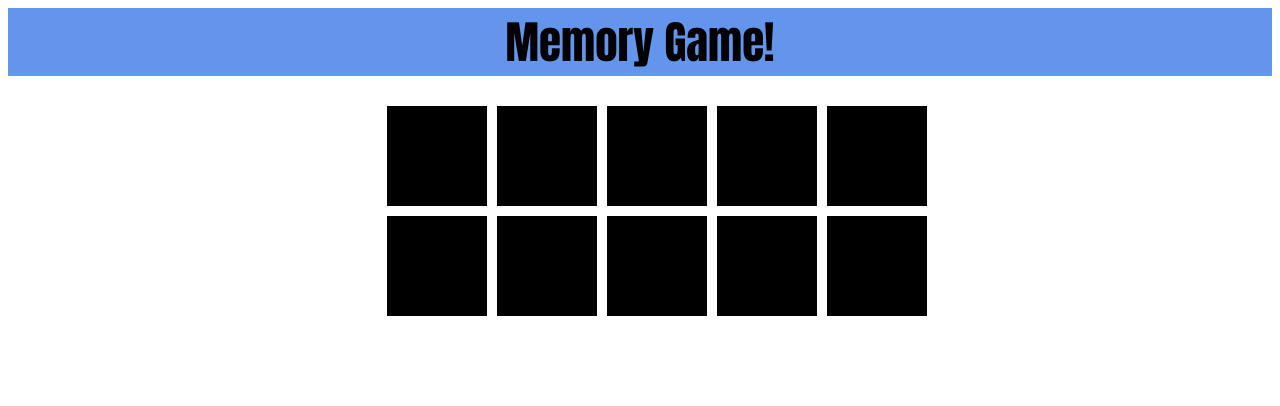
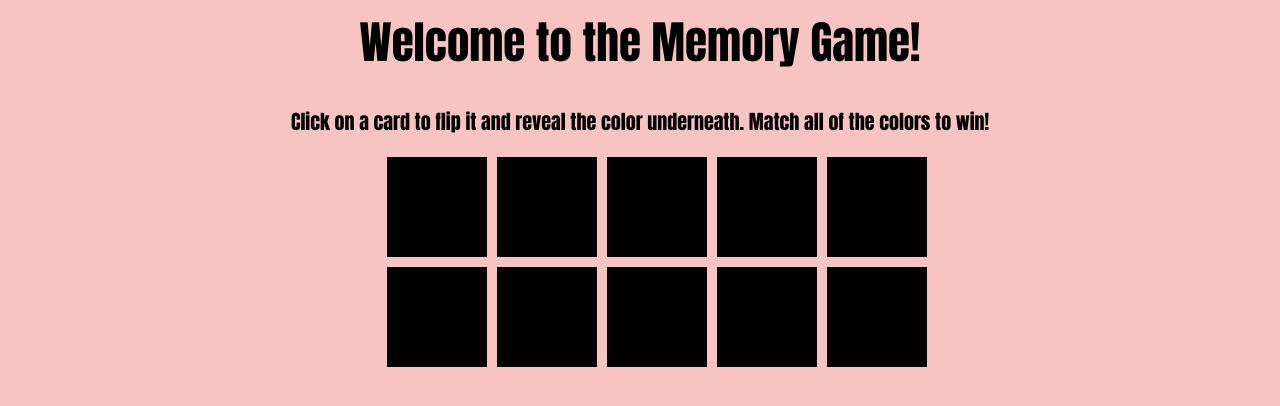
Before and after one commit to ae-taylor/memory-game, a plain HTML site: page index.html in a window 1280 px wide. Drawn offline with Linux system fonts and the light colour scheme.

Commit message:
updated styling & added timeout for win condition so that last card flips before alert

```diff
--- a/index.html
+++ b/index.html
@@ -6,7 +6,8 @@
 </head>
 <body>
 
-<h1 class="header">Memory Game!</h1>
+<h1 class="header">Welcome to the Memory Game!</h1>
+<h3>Click on a card to flip it and reveal the color underneath. Match all of the colors to win!</h3>
 <div class="gameArea">
 
 <div id="game"></div>
--- a/memory-game.css
+++ b/memory-game.css
@@ -5,12 +5,14 @@
   margin-left: auto;
   margin-right: auto;
   width: 40%;
+  background-color: #f8c4c1;
 }
 #game {
   display: inline-grid;
   grid-template-columns: auto auto auto auto auto;
   grid-template-rows: auto auto;
   grid-gap: 10px;
+  background-color: #f8c4c1;
 }
 .red {
   display: inline-block;
@@ -57,5 +59,15 @@
   text-align: center;
   font-family:Impact, Haettenschweiler, 'Arial Narrow Bold', sans-serif;
   font-size: 45px;
-  background-color: cornflowerblue;
+  background-color: #f8c4c1;
 }
+
+h3 {
+  text-align: center;
+  font-family: Impact, Haettenschweiler, 'Arial Narrow Bold', sans-serif;
+  font-size: 20px;
+  background-color: #f8c4c1;
+}
+body {
+  background-color: #f8c4c1;
+}
--- a/memory-game.js
+++ b/memory-game.js
@@ -1,7 +1,5 @@
 "use strict";
 
-//**** FIX ALIGNMENT AND FIGURE OUT WHY IT'S NOT REMOVING HIDDEN CLASS
-//ON WIN CONDITION. STYLE THE PAGE SO IT DOESN'T LOOK LIKE ASS */
 
 /** Memory game: find matching pairs of cards and flip both of them. */
 
@@ -110,7 +108,7 @@ function handleCardClick(evt) {
       previousClickId = ''
     }
   if (matchCount === matchesToWin){
-    alert('YOU WIN THE GAME!')
+    setTimeout(() => { alert('YOU WIN THE GAME!') }, 100)
   }
   allowClick = releaseLock
 }
```
